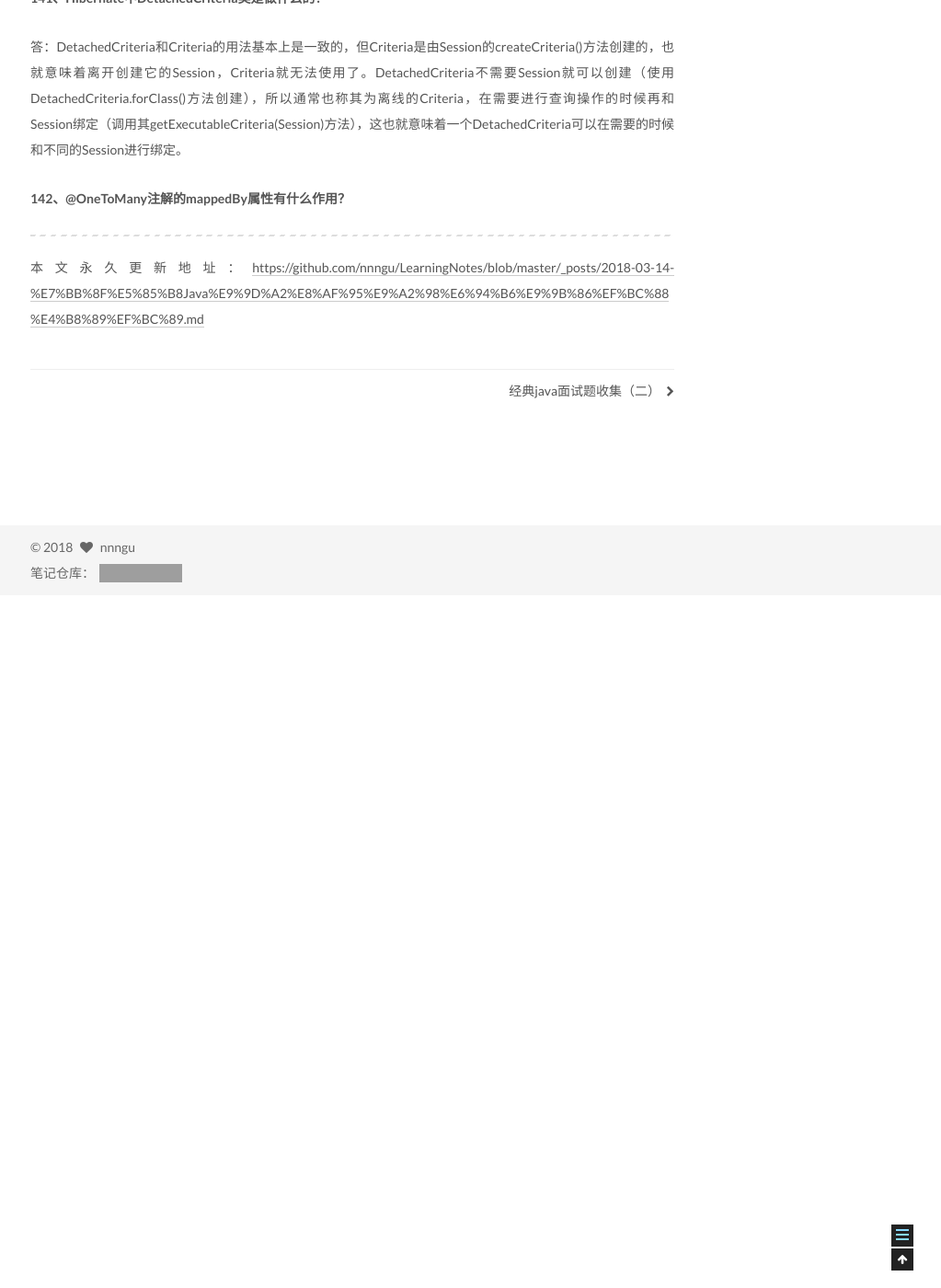
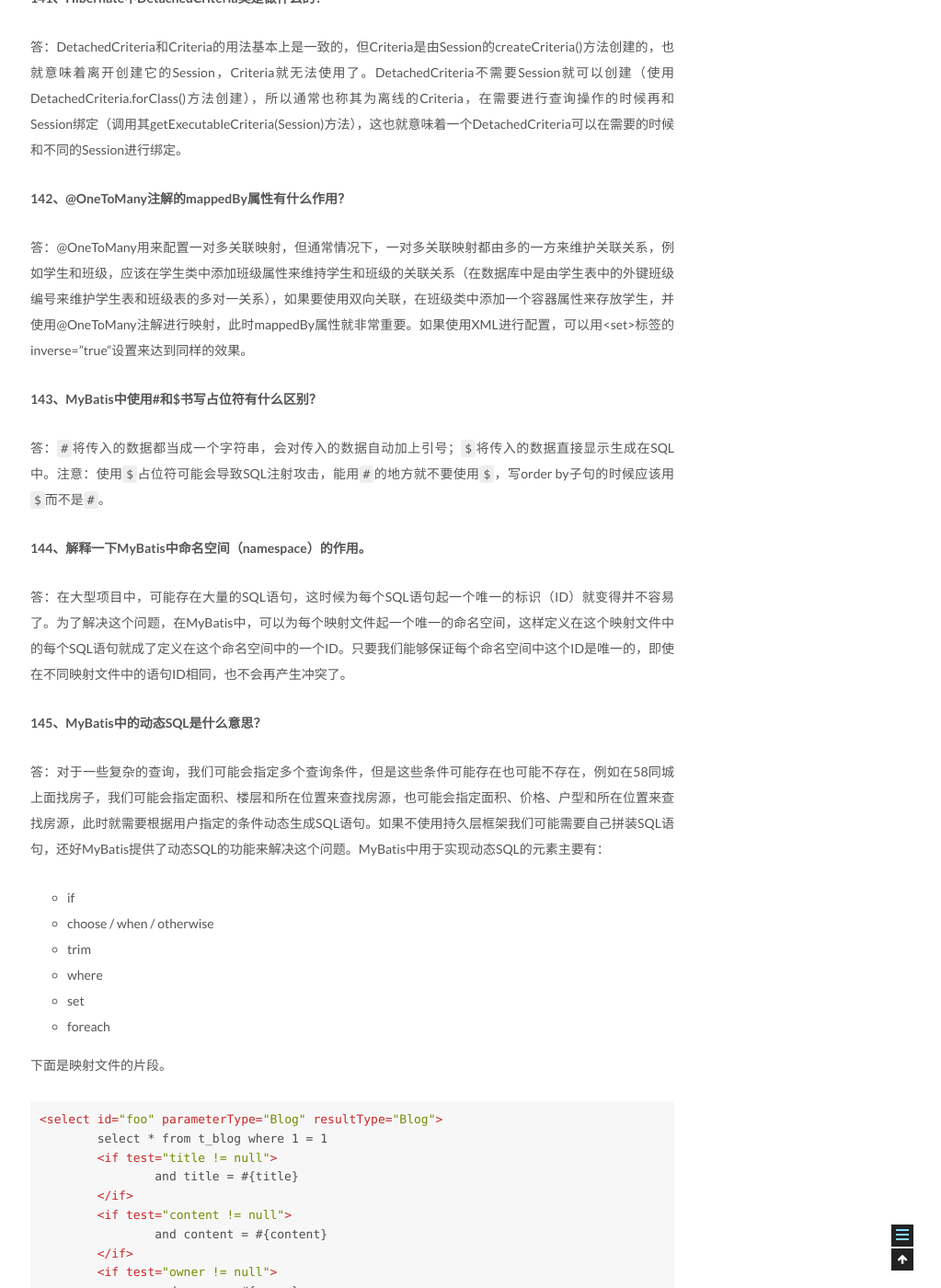
Before and after one commit to nnngu/LearningNotes, a Jekyll site: the page built from _posts/2018-03-14-经典Java面试题收集（三）.md, in a window 1280 px wide and 1400 px high, scrolled down 5734 px. Shown: the whole window at 92% size, without its empty margins (257-1280 px from the left). Built offline with Jekyll 4.4.1, drawn with Linux system fonts in a browser that asks for light colours; before the commit the page ends 6381 px from its top, so only the background shows below that; some of the changed text lies outside the part shown; grey boxes are pictures that could not be loaded.

Commit message:
修改文件: _posts/2018-03-14-经典Java面试题收集（三）.md

````diff
--- a/_posts/2018-03-14-经典Java面试题收集（三）.md
+++ b/_posts/2018-03-14-经典Java面试题收集（三）.md
@@ -134,6 +134,76 @@ SessionFactory级别的二级缓存是全局性的，所有的Session可以共
 
 **142、@OneToMany注解的mappedBy属性有什么作用？**
 
+答：@OneToMany用来配置一对多关联映射，但通常情况下，一对多关联映射都由多的一方来维护关联关系，例如学生和班级，应该在学生类中添加班级属性来维持学生和班级的关联关系（在数据库中是由学生表中的外键班级编号来维护学生表和班级表的多对一关系），如果要使用双向关联，在班级类中添加一个容器属性来存放学生，并使用@OneToMany注解进行映射，此时mappedBy属性就非常重要。如果使用XML进行配置，可以用\<set\>标签的inverse="true"设置来达到同样的效果。
+
+**143、MyBatis中使用\#和\$书写占位符有什么区别？**
+
+答：`#`将传入的数据都当成一个字符串，会对传入的数据自动加上引号；`$`将传入的数据直接显示生成在SQL中。注意：使用`$`占位符可能会导致SQL注射攻击，能用`#`的地方就不要使用`$`，写order by子句的时候应该用`$`而不是`#`。
+
+**144、解释一下MyBatis中命名空间（namespace）的作用。**
+
+答：在大型项目中，可能存在大量的SQL语句，这时候为每个SQL语句起一个唯一的标识（ID）就变得并不容易了。为了解决这个问题，在MyBatis中，可以为每个映射文件起一个唯一的命名空间，这样定义在这个映射文件中的每个SQL语句就成了定义在这个命名空间中的一个ID。只要我们能够保证每个命名空间中这个ID是唯一的，即使在不同映射文件中的语句ID相同，也不会再产生冲突了。
+
+**145、MyBatis中的动态SQL是什么意思？**
+
+答：对于一些复杂的查询，我们可能会指定多个查询条件，但是这些条件可能存在也可能不存在，例如在58同城上面找房子，我们可能会指定面积、楼层和所在位置来查找房源，也可能会指定面积、价格、户型和所在位置来查找房源，此时就需要根据用户指定的条件动态生成SQL语句。如果不使用持久层框架我们可能需要自己拼装SQL语句，还好MyBatis提供了动态SQL的功能来解决这个问题。MyBatis中用于实现动态SQL的元素主要有：
+- if
+- choose / when / otherwise
+- trim
+- where
+- set
+- foreach
+
+下面是映射文件的片段。
+
+```xml
+<select id="foo" parameterType="Blog" resultType="Blog">
+	select * from t_blog where 1 = 1
+	<if test="title != null">
+		and title = #{title}
+	</if>
+	<if test="content != null">
+		and content = #{content}
+	</if>
+	<if test="owner != null">
+		and owner = #{owner}
+	</if>
+</select>
+```
+
+当然也可以像下面这些书写。
+
+```xml
+<select id="foo" parameterType="Blog" resultType="Blog">
+	select * from t_blog where 1 = 1
+	<choose>
+		<when test="title != null">
+			and title = #{title}
+		</when>
+		<when test="content != null">
+			and content = #{content}
+		</when>
+		<otherwise>
+			and owner = "owner1"
+		</otherwise>
+	</choose>
+</select>
+```
+
+再看看下面这个例子。
+
+```xml
+<select id="bar" resultType="Blog">
+	select * from t_blog where id in
+	<foreach collection="array" index="index"
+		item="item" open="(" separator="," close=")">
+		#{item}
+	</foreach>
+</select>
+```
+
+**146、什么是IoC和DI？DI是如何实现的？**
+
 
 
 
````
